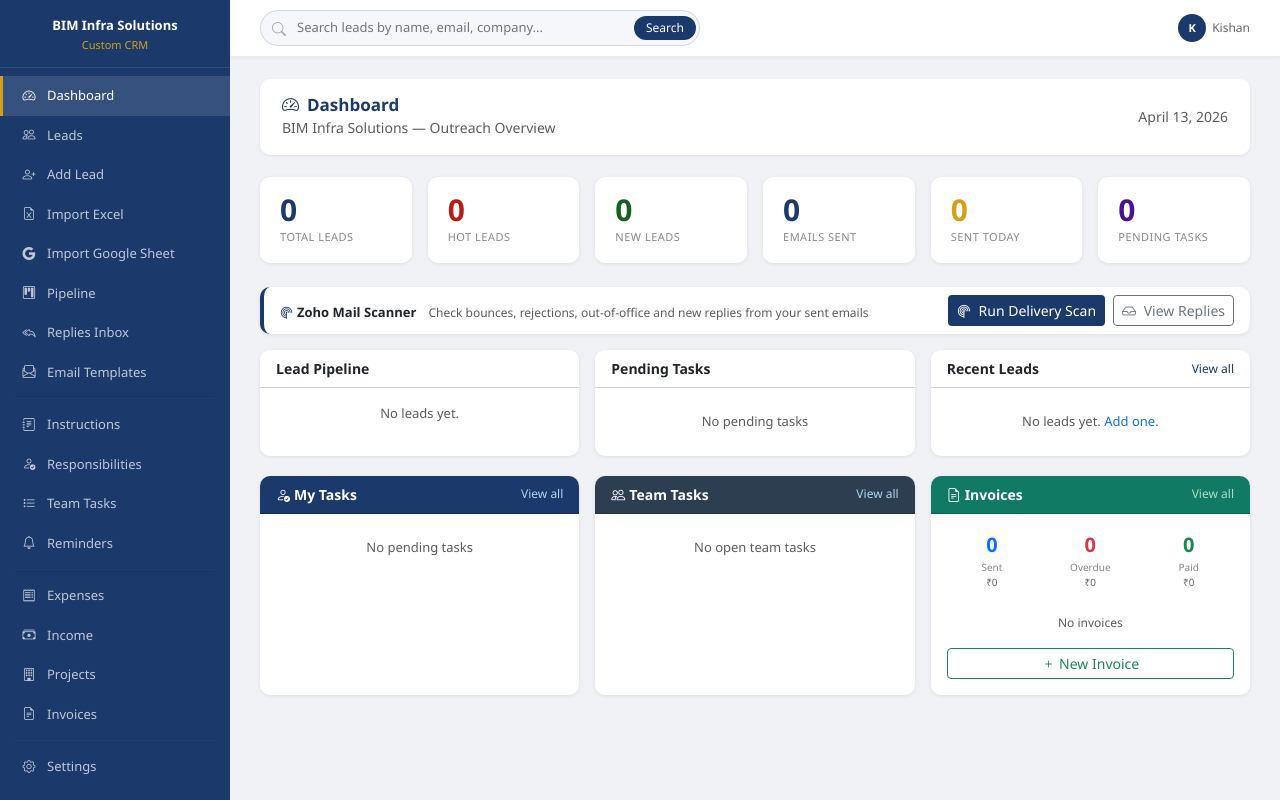
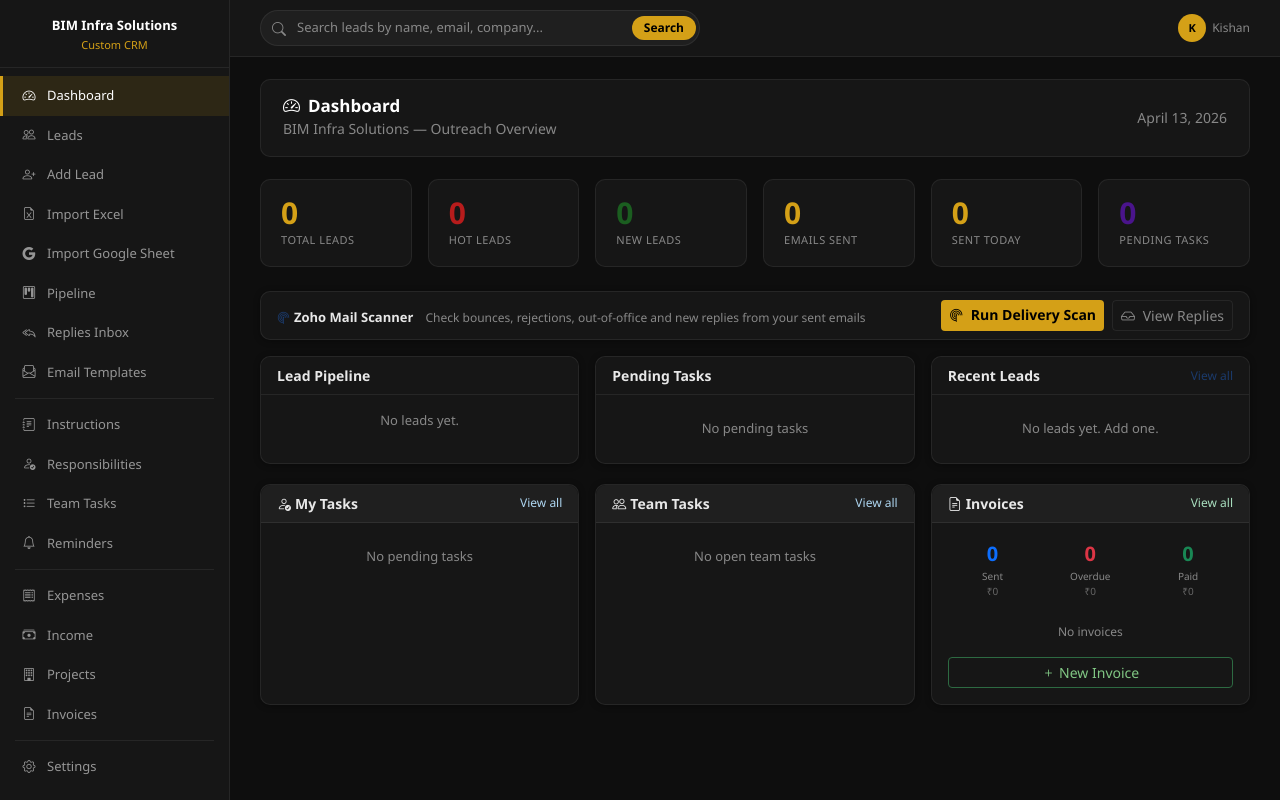
Before and after one commit to bataviakishan9-bit/bim-crm, a Flask app: page / in a window 1280 px wide. Run offline with Flask 3, Linux system fonts and the light colour scheme; a user stored in the database is signed in; data that the repository does not hold is empty; some libraries are stand-ins or nearby versions.

Commit message:
Full dark/black theme — replace blue with black surfaces and gold accents
- Body background: #0e0e0e, sidebar/cards: #161616–#272727
- All text light (#e8e8e8), muted (#888)
- Accent color: gold (#D4A017) replaces blue everywhere
- Dark forms, tables, modals, alerts, badges, buttons, dropdowns
- Stat cards, page header, top bar all dark
- btn-bim now gold on black
- Scrollbars styled for dark theme

Co-Authored-By: Claude Sonnet 4.6 <noreply@anthropic.com>

```diff
--- a/templates/base.html
+++ b/templates/base.html
@@ -7,128 +7,236 @@
   <link href="https://cdn.jsdelivr.net/npm/bootstrap@5.3.0/dist/css/bootstrap.min.css" rel="stylesheet">
   <link href="https://cdn.jsdelivr.net/npm/bootstrap-icons@1.11.0/font/bootstrap-icons.css" rel="stylesheet">
   <style>
-    :root { --blue:#1B3A6B; --gold:#D4A017; }
-    body { font-family:'Segoe UI',sans-serif; background:#f0f2f5; }
+    :root {
+      --bg:       #0e0e0e;
+      --surface:  #161616;
+      --surface2: #1f1f1f;
+      --surface3: #272727;
+      --border:   rgba(255,255,255,0.07);
+      --text:     #e8e8e8;
+      --muted:    #888;
+      --gold:     #D4A017;
+      --gold-dim: rgba(212,160,23,0.15);
+      --accent:   #D4A017;
+    }
 
-    /* Sidebar */
+    *, *::before, *::after { box-sizing:border-box; }
+    body { font-family:'Segoe UI',sans-serif; background:var(--bg); color:var(--text); }
+
+    /* ── Scrollbar ── */
+    ::-webkit-scrollbar { width:5px; height:5px; }
+    ::-webkit-scrollbar-track { background:transparent; }
+    ::-webkit-scrollbar-thumb { background:rgba(255,255,255,0.12); border-radius:4px; }
+
+    /* ── Sidebar ── */
     .sidebar {
-      width:230px; height:100vh; background:var(--blue);
+      width:230px; height:100vh; background:var(--surface);
       position:fixed; top:0; left:0; z-index:100;
       display:flex; flex-direction:column;
-      overflow:hidden;
+      border-right:1px solid var(--border);
     }
     .sidebar .brand {
-      flex-shrink:0;
-      padding:18px 15px 14px; border-bottom:1px solid rgba(255,255,255,0.1);
-      text-align:center;
+      flex-shrink:0; padding:18px 15px 14px;
+      border-bottom:1px solid var(--border); text-align:center;
     }
     .sidebar .brand h5 { color:#fff; font-size:13px; font-weight:700; margin:0; }
     .sidebar .brand p  { color:var(--gold); font-size:11px; margin:3px 0 0; }
     .sidebar .nav-scroll {
-      flex:1; overflow-y:auto; overflow-x:hidden;
-      padding-bottom:12px;
+      flex:1; overflow-y:auto; overflow-x:hidden; padding-bottom:12px;
     }
-    /* thin scrollbar for sidebar */
-    .sidebar .nav-scroll::-webkit-scrollbar { width:4px; }
-    .sidebar .nav-scroll::-webkit-scrollbar-thumb { background:rgba(255,255,255,0.15); border-radius:4px; }
-    .sidebar .nav-scroll::-webkit-scrollbar-track { background:transparent; }
     .sidebar .nav-link {
-      color:rgba(255,255,255,0.72); padding:10px 18px; font-size:13px;
+      color:rgba(255,255,255,0.55); padding:10px 18px; font-size:13px;
       display:flex; align-items:center; gap:10px; border-left:3px solid transparent;
+      transition:background .15s, color .15s;
     }
-    .sidebar .nav-link:hover { color:#fff; background:rgba(255,255,255,0.07); }
-    .sidebar .nav-link.active { color:#fff; background:rgba(255,255,255,0.12); border-left-color:var(--gold); }
+    .sidebar .nav-link:hover  { color:#fff; background:rgba(255,255,255,0.05); }
+    .sidebar .nav-link.active { color:#fff; background:rgba(212,160,23,0.12); border-left-color:var(--gold); }
     .sidebar .nav-link i { width:16px; text-align:center; }
-    .sidebar hr { border-color:rgba(255,255,255,0.1); margin:6px 15px; }
+    .sidebar hr { border-color:var(--border); margin:6px 15px; }
 
-    /* Top bar */
+    /* ── Top bar ── */
     .top-bar {
       position:sticky; top:0; z-index:90;
-      background:#fff; border-bottom:1px solid #e9ecef;
-      padding:10px 30px; margin-left:0; margin-bottom:22px;
+      background:var(--surface); border-bottom:1px solid var(--border);
+      padding:10px 30px; margin-bottom:22px;
       display:flex; align-items:center; gap:12px;
-      box-shadow:0 1px 4px rgba(0,0,0,0.06);
     }
     .top-bar .search-wrap { flex:1; max-width:440px; position:relative; }
     .top-bar .search-wrap input {
-      width:100%; padding:7px 14px 7px 36px; border:1px solid #d0d7e3;
-      border-radius:20px; font-size:13px; background:#f5f7fa; outline:none;
-      transition:border-color .2s, background .2s;
+      width:100%; padding:7px 14px 7px 36px;
+      border:1px solid var(--border); border-radius:20px;
+      font-size:13px; background:var(--surface2); color:var(--text); outline:none;
+      transition:border-color .2s;
     }
-    .top-bar .search-wrap input:focus { border-color:var(--blue); background:#fff; }
+    .top-bar .search-wrap input::placeholder { color:var(--muted); }
+    .top-bar .search-wrap input:focus { border-color:var(--gold); background:var(--surface3); }
     .top-bar .search-wrap i {
       position:absolute; left:12px; top:50%; transform:translateY(-50%);
-      color:#aaa; font-size:14px; pointer-events:none;
+      color:var(--muted); font-size:14px; pointer-events:none;
     }
     .top-bar .search-wrap button {
       position:absolute; right:4px; top:50%; transform:translateY(-50%);
-      background:var(--blue); color:#fff; border:none; border-radius:16px;
-      padding:3px 12px; font-size:12px; cursor:pointer;
+      background:var(--gold); color:#000; border:none; border-radius:16px;
+      padding:3px 12px; font-size:12px; font-weight:600; cursor:pointer;
     }
-    .top-bar .search-wrap button:hover { background:#152d54; }
+    .top-bar .search-wrap button:hover { background:#c49010; }
     .top-bar .user-pill {
-      font-size:12px; color:#666;
+      font-size:12px; color:var(--muted);
       display:flex; align-items:center; gap:6px;
     }
     .top-bar .user-pill .avatar {
       width:28px; height:28px; border-radius:50%;
-      background:var(--blue); color:#fff;
+      background:var(--gold); color:#000;
       display:flex; align-items:center; justify-content:center;
       font-size:11px; font-weight:700;
     }
 
-    /* Main */
+    /* ── Main layout ── */
     .main-content { margin-left:230px; padding:0; min-height:100vh; }
     .main-inner   { padding:0 30px 30px; }
 
-    /* Page header */
+    /* ── Page header ── */
     .page-header {
-      background:#fff; padding:16px 22px; border-radius:10px;
-      margin-bottom:22px; margin-top:4px; box-shadow:0 1px 3px rgba(0,0,0,0.07);
+      background:var(--surface); padding:16px 22px; border-radius:10px;
+      margin-bottom:22px; margin-top:4px; border:1px solid var(--border);
       display:flex; justify-content:space-between; align-items:center;
     }
-    .page-header h4 { margin:0; color:var(--blue); font-weight:700; font-size:17px; }
+    .page-header h4 { margin:0; color:#fff; font-weight:700; font-size:17px; }
+    .page-header small { color:var(--muted); }
 
-    /* Cards */
-    .card { border:none; box-shadow:0 1px 4px rgba(0,0,0,0.08); border-radius:10px; }
-    .card-header { border-radius:10px 10px 0 0 !important; font-size:14px; }
+    /* ── Cards ── */
+    .card {
+      border:1px solid var(--border) !important;
+      background:var(--surface); border-radius:10px !important;
+      box-shadow:0 1px 6px rgba(0,0,0,0.35);
+    }
+    .card-header {
+      background:var(--surface2) !important;
+      border-bottom:1px solid var(--border) !important;
+      border-radius:10px 10px 0 0 !important; font-size:14px;
+      color:var(--text) !important;
+    }
+    .card-body { color:var(--text); }
 
-    /* Stat cards */
-    .stat-card { background:#fff; border-radius:10px; padding:18px 20px; box-shadow:0 1px 4px rgba(0,0,0,0.08); }
-    .stat-card .number { font-size:30px; font-weight:700; color:var(--blue); line-height:1; }
-    .stat-card .label  { font-size:11px; color:#888; text-transform:uppercase; letter-spacing:0.5px; margin-top:4px; }
+    /* ── Stat cards ── */
+    .stat-card {
+      background:var(--surface); border-radius:10px; padding:18px 20px;
+      border:1px solid var(--border);
+    }
+    .stat-card .number { font-size:30px; font-weight:700; color:var(--gold); line-height:1; }
+    .stat-card .label  { font-size:11px; color:var(--muted); text-transform:uppercase; letter-spacing:0.5px; margin-top:4px; }
 
-    /* Status badges */
-    .badge-new          { background:#e3f2fd; color:#1565c0; }
-    .badge-hot          { background:#fce4ec; color:#b71c1c; }
-    .badge-warm         { background:#fff8e1; color:#e65100; }
-    .badge-cold         { background:#e8eaf6; color:#283593; }
-    .badge-contacted    { background:#e8f5e9; color:#1b5e20; }
-    .badge-engaged      { background:#f3e5f5; color:#4a148c; }
-    .badge-unsubscribed { background:#f5f5f5; color:#616161; }
-    .badge-invalid      { background:#ffebee; color:#c62828; }
+    /* ── Tables ── */
+    .table { color:var(--text) !important; }
+    .table th {
+      background:var(--surface2) !important; color:var(--muted) !important;
+      font-size:11px; text-transform:uppercase; letter-spacing:0.4px; font-weight:600;
+      border-color:var(--border) !important;
+    }
+    .table td { border-color:var(--border) !important; color:var(--text); }
+    .table-hover tbody tr:hover td { background:var(--surface2) !important; }
+    .table-dark th { background:#111 !important; }
+    .table thead.table-dark th { background:#111 !important; color:#ccc !important; }
 
-    /* Sequence steps */
+    /* ── Forms ── */
+    .form-control, .form-select {
+      background:var(--surface2); border:1px solid var(--border);
+      color:var(--text); border-radius:6px;
+    }
+    .form-control::placeholder { color:var(--muted); }
+    .form-control:focus, .form-select:focus {
+      background:var(--surface3); border-color:var(--gold);
+      color:var(--text); box-shadow:0 0 0 2px rgba(212,160,23,0.2);
+    }
+    .form-select option { background:var(--surface2); color:var(--text); }
+    .form-label { color:var(--text); }
+
+    /* ── List groups ── */
+    .list-group-item {
+      background:var(--surface) !important; border-color:var(--border) !important;
+      color:var(--text) !important;
+    }
+    .list-group-item:hover { background:var(--surface2) !important; }
+
+    /* ── Modals ── */
+    .modal-content { background:var(--surface); border:1px solid var(--border); color:var(--text); }
+    .modal-header  { border-bottom:1px solid var(--border); }
+    .modal-footer  { border-top:1px solid var(--border); }
+    .btn-close-white { filter:invert(1); }
+
+    /* ── Alerts ── */
+    .alert-success { background:#0d2e1a; border-color:#1a5c30; color:#5ddb8a; }
+    .alert-danger  { background:#2e0d0d; border-color:#5c1a1a; color:#e57373; }
+    .alert-warning { background:#2e2200; border-color:#5c4400; color:#ffcc55; }
+    .alert-info    { background:#0d1f2e; border-color:#1a3d5c; color:#64b5f6; }
+    .alert-dismissible .btn-close { filter:invert(1) opacity(.6); }
+
+    /* ── Status badges ── */
+    .badge-new          { background:#1a2540; color:#64b5f6; }
+    .badge-hot          { background:#2e0d0d; color:#ef9a9a; }
+    .badge-warm         { background:#2e1c00; color:#ffcc55; }
+    .badge-cold         { background:#181d2e; color:#9fa8da; }
+    .badge-contacted    { background:#0d2e1a; color:#81c784; }
+    .badge-engaged      { background:#1e0d2e; color:#ce93d8; }
+    .badge-unsubscribed { background:#1a1a1a; color:#aaa; }
+    .badge-invalid      { background:#2e0d0d; color:#e57373; }
+
+    /* ── Sequence steps ── */
     .seq-step {
       width:26px; height:26px; border-radius:50%;
       display:inline-flex; align-items:center; justify-content:center;
       font-size:12px; font-weight:600;
     }
-    .seq-done    { background:var(--blue); color:#fff; }
-    .seq-current { background:var(--gold); color:#fff; }
-    .seq-pending { background:#e9ecef; color:#adb5bd; }
+    .seq-done    { background:var(--gold); color:#000; }
+    .seq-current { background:#fff; color:#000; }
+    .seq-pending { background:var(--surface3); color:var(--muted); }
     .seq-line    { width:28px; height:2px; display:inline-block; vertical-align:middle; margin:0 3px; }
-    .seq-line-done    { background:var(--blue); }
-    .seq-line-pending { background:#dee2e6; }
+    .seq-line-done    { background:var(--gold); }
+    .seq-line-pending { background:var(--surface3); }
 
-    /* Buttons */
-    .btn-bim { background:var(--blue); color:#fff; }
-    .btn-bim:hover { background:#152d54; color:#fff; }
+    /* ── Buttons ── */
+    .btn-bim { background:var(--gold); color:#000 !important; font-weight:600; border:none; }
+    .btn-bim:hover { background:#c49010; color:#000 !important; }
+    .btn-outline-primary   { border-color:#4a7fc1; color:#7fb3f0; }
+    .btn-outline-primary:hover   { background:#1a2e48; color:#fff; border-color:#4a7fc1; }
+    .btn-outline-secondary { border-color:var(--border); color:var(--muted); }
+    .btn-outline-secondary:hover { background:var(--surface2); color:var(--text); border-color:#555; }
+    .btn-outline-success   { border-color:#2d6a42; color:#81c784; }
+    .btn-outline-success:hover   { background:#0d2e1a; color:#a5d6a7; border-color:#2d6a42; }
+    .btn-outline-danger    { border-color:#6a2d2d; color:#e57373; }
+    .btn-outline-danger:hover    { background:#2e0d0d; color:#ef9a9a; border-color:#6a2d2d; }
+    .btn-outline-dark      { border-color:#444; color:#ccc; }
+    .btn-outline-dark:hover      { background:#222; color:#fff; border-color:#666; }
+    .btn-outline-warning   { border-color:#5c4400; color:#ffcc55; }
+    .btn-secondary { background:var(--surface3); color:var(--text); border-color:var(--border); }
+    .btn-secondary:hover { background:#333; color:#fff; }
+    .btn-link { color:var(--gold); }
+    .btn-light { background:var(--surface3); color:var(--text); border-color:var(--border); }
+    .btn-light:hover { background:#333; }
 
-    /* Table */
-    .table th { background:#f8f9fa; font-size:11px; text-transform:uppercase; letter-spacing:0.4px; color:#666; font-weight:600; }
+    /* ── Dropdowns ── */
+    .dropdown-menu {
+      background:var(--surface2); border:1px solid var(--border);
+    }
+    .dropdown-item { color:var(--text); }
+    .dropdown-item:hover { background:var(--surface3); color:#fff; }
 
-    a { text-decoration:none; }
+    /* ── Pagination ── */
+    .page-link { background:var(--surface2); border-color:var(--border); color:var(--text); }
+    .page-link:hover { background:var(--surface3); color:#fff; }
+    .page-item.active .page-link { background:var(--gold); border-color:var(--gold); color:#000; }
+
+    /* ── HR ── */
+    hr { border-color:var(--border); opacity:1; }
+
+    /* ── Text helpers ── */
+    .text-muted { color:var(--muted) !important; }
+    .bg-white   { background:var(--surface) !important; }
+    .bg-light   { background:var(--surface2) !important; }
+
+    a { text-decoration:none; color:inherit; }
+    a:hover { color:var(--gold); }
+    strong { color:inherit; }
   </style>
 </head>
 <body>
```
